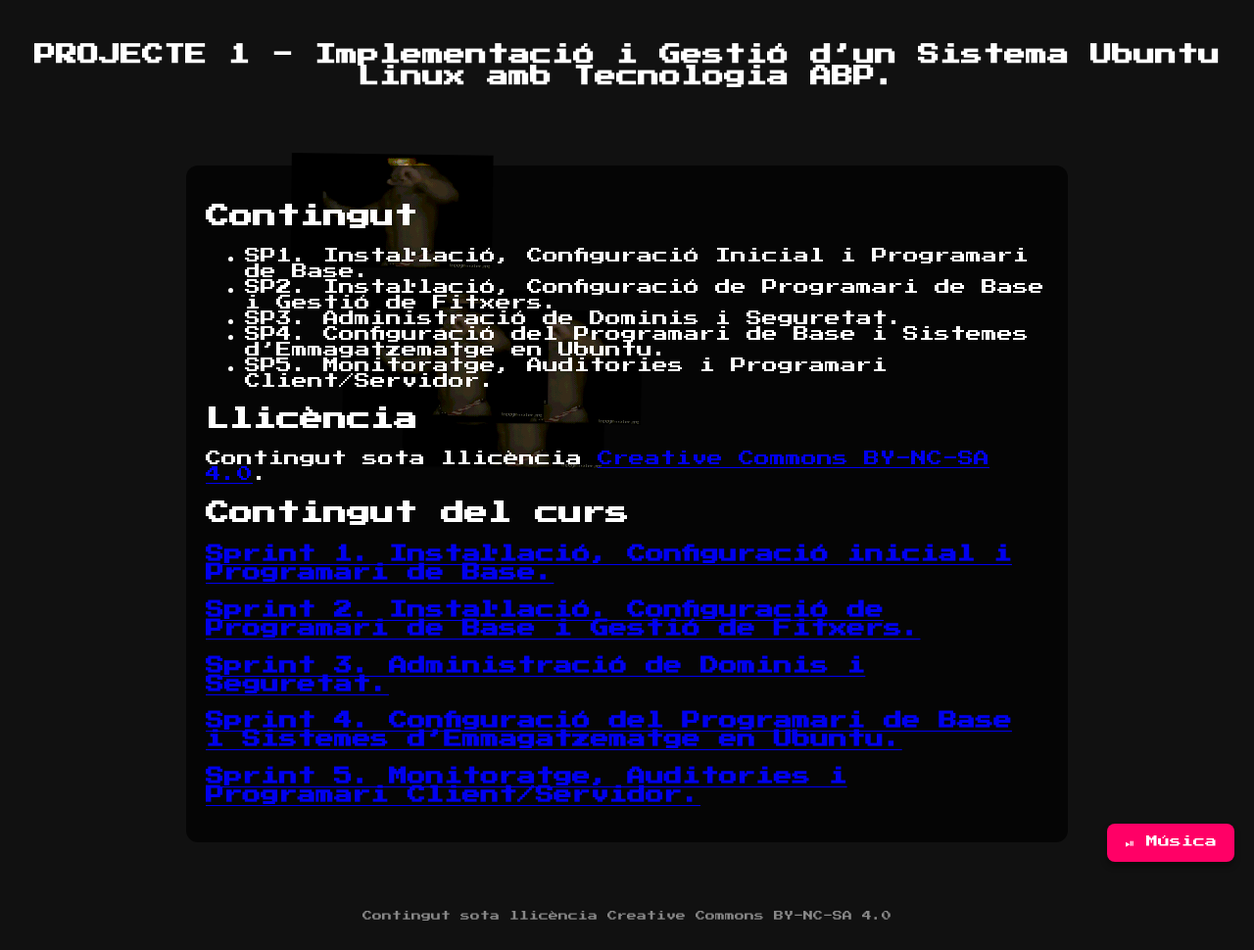
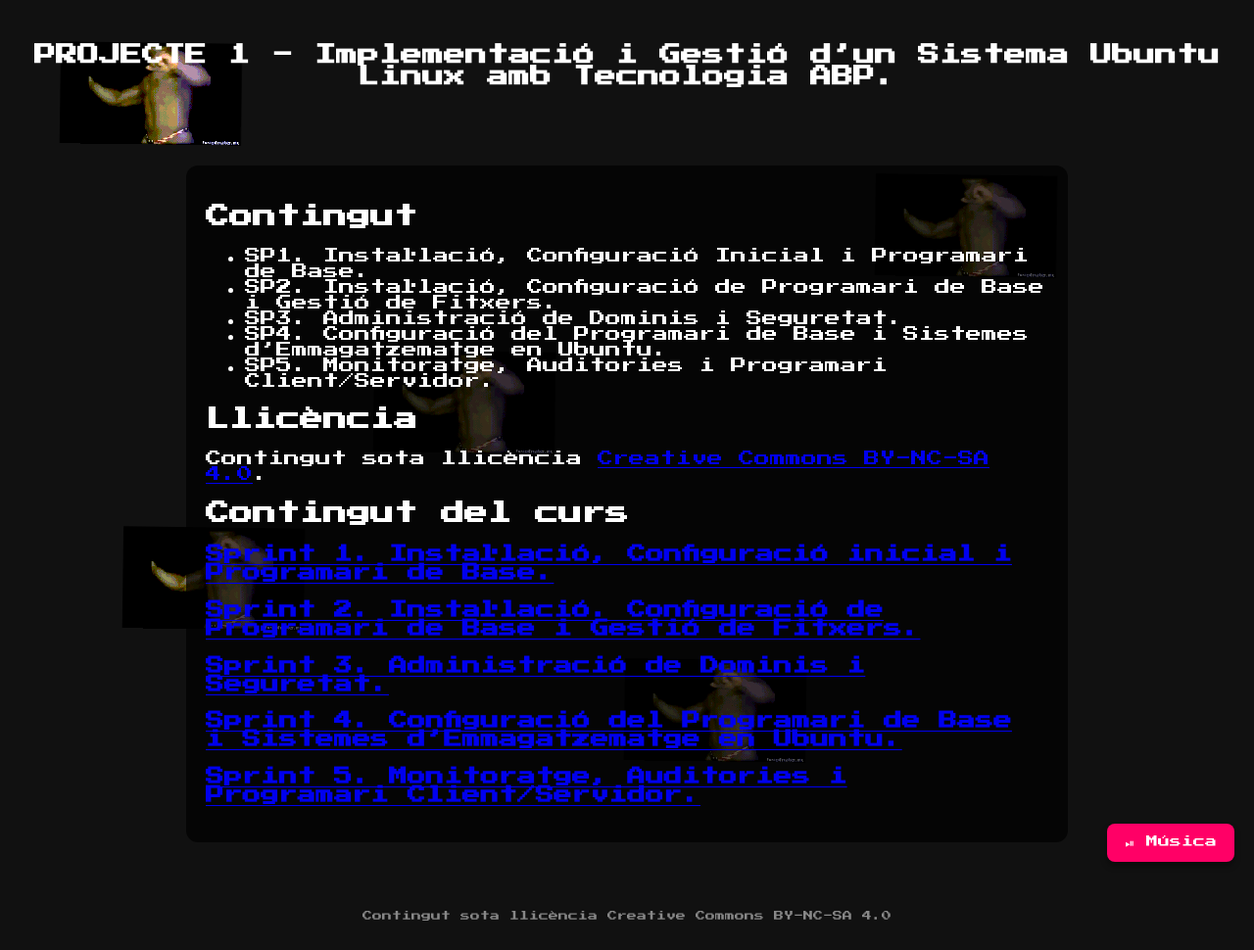
Before and after one commit to razvan-ng/ISOPJ1, a Jekyll site: the page built from index.md, in a window 1280 px wide. Shown: the whole page at 98% size. Built offline with Jekyll 4.4.1, drawn with Linux system fonts in a browser that asks for light colours.

Commit message:
Update default.html

```diff
--- a/_layouts/default.html
+++ b/_layouts/default.html
@@ -12,7 +12,7 @@
       font-family: 'Press Start 2P', cursive;
       margin: 0;
       padding: 0;
-      overflow: hidden; /* evitar scroll per moviment */
+      overflow: hidden; /* evitar scroll pel moviment */
     }
 
     header {
@@ -73,48 +73,70 @@
     /* Estil comú pels Ricardos */
     .dancer {
       position: absolute;
-      width: 200px;
+      width: 180px;
       height: auto;
       image-rendering: pixelated;
       z-index: 1;
       animation: dance 0.6s infinite alternate;
     }
 
-    /* Animacions de flotació amb durades diferents */
-    .d1 { animation: floatX1 12s linear infinite alternate,
-                     floatY1 9s ease-in-out infinite alternate,
-                     dance 0.6s infinite alternate; }
-    .d2 { animation: floatX2 15s linear infinite alternate,
-                     floatY2 11s ease-in-out infinite alternate,
-                     dance 0.6s infinite alternate; }
-    .d3 { animation: floatX3 18s linear infinite alternate,
-                     floatY3 13s ease-in-out infinite alternate,
-                     dance 0.6s infinite alternate; }
-    .d4 { animation: floatX4 20s linear infinite alternate,
-                     floatY4 15s ease-in-out infinite alternate,
-                     dance 0.6s infinite alternate; }
-    .d5 { animation: floatX5 22s linear infinite alternate,
-                     floatY5 17s ease-in-out infinite alternate,
-                     dance 0.6s infinite alternate; }
+    /* Animacions independents */
+    .d1 {
+      top: 5%;
+      left: 5%;
+      animation: move1 18s linear infinite alternate,
+                 dance 0.6s infinite alternate;
+    }
+    .d2 {
+      top: 60%;
+      left: 10%;
+      animation: move2 22s linear infinite alternate,
+                 dance 0.6s infinite alternate;
+    }
+    .d3 {
+      top: 20%;
+      left: 70%;
+      animation: move3 20s linear infinite alternate,
+                 dance 0.6s infinite alternate;
+    }
+    .d4 {
+      top: 75%;
+      left: 50%;
+      animation: move4 25s linear infinite alternate,
+                 dance 0.6s infinite alternate;
+    }
+    .d5 {
+      top: 40%;
+      left: 30%;
+      animation: move5 30s linear infinite alternate,
+                 dance 0.6s infinite alternate;
+    }
 
-    @keyframes floatX1 { from { left: 0; } to { left: calc(100% - 200px); } }
-    @keyframes floatY1 { from { top: 0; } to { top: calc(100% - 200px); } }
-
-    @keyframes floatX2 { from { left: 20%; } to { left: 70%; } }
-    @keyframes floatY2 { from { top: 10%; } to { top: 80%; } }
-
-    @keyframes floatX3 { from { left: 10%; } to { left: 80%; } }
-    @keyframes floatY3 { from { top: 20%; } to { top: 70%; } }
-
-    @keyframes floatX4 { from { left: 5%; } to { left: 85%; } }
-    @keyframes floatY4 { from { top: 0; } to { top: 90%; } }
-
-    @keyframes floatX5 { from { left: 15%; } to { left: 75%; } }
-    @keyframes floatY5 { from { top: 30%; } to { top: 60%; } }
+    /* Keyframes amb recorreguts variats */
+    @keyframes move1 {
+      from { transform: translate(0, 0) rotate(-5deg) scale(1); }
+      to   { transform: translate(400px, 300px) rotate(5deg) scale(1.05); }
+    }
+    @keyframes move2 {
+      from { transform: translate(0, 0) rotate(5deg) scale(1); }
+      to   { transform: translate(500px, -200px) rotate(-5deg) scale(1.05); }
+    }
+    @keyframes move3 {
+      from { transform: translate(0, 0) rotate(-5deg) scale(1); }
+      to   { transform: translate(-450px, 250px) rotate(5deg) scale(1.05); }
+    }
+    @keyframes move4 {
+      from { transform: translate(0, 0) rotate(5deg) scale(1); }
+      to   { transform: translate(300px, -300px) rotate(-5deg) scale(1.05); }
+    }
+    @keyframes move5 {
+      from { transform: translate(0, 0) rotate(-5deg) scale(1); }
+      to   { transform: translate(-350px, -250px) rotate(5deg) scale(1.05); }
+    }
 
     @keyframes dance {
-      from { transform: rotate(-5deg) scale(1); }
-      to   { transform: rotate(5deg) scale(1.05); }
+      from { transform: scale(1) rotate(-5deg); }
+      to   { transform: scale(1.05) rotate(5deg); }
     }
 
     nav ul {
@@ -163,7 +185,7 @@
     {% endif %}
   </header>
 
-  <!-- 5 Ricardos ballant pel fons -->
+  <!-- 5 Ricardos escampats -->
   <img src="{{ '/assetscss/ricardo.gif' | relative_url }}" alt="Ricardo 1" class="dancer d1">
   <img src="{{ '/assetscss/ricardo.gif' | relative_url }}" alt="Ricardo 2" class="dancer d2">
   <img src="{{ '/assetscss/ricardo.gif' | relative_url }}" alt="Ricardo 3" class="dancer d3">
```
Also changed, not shown: other parts of _layouts/default.html (+4 -0 lines).
